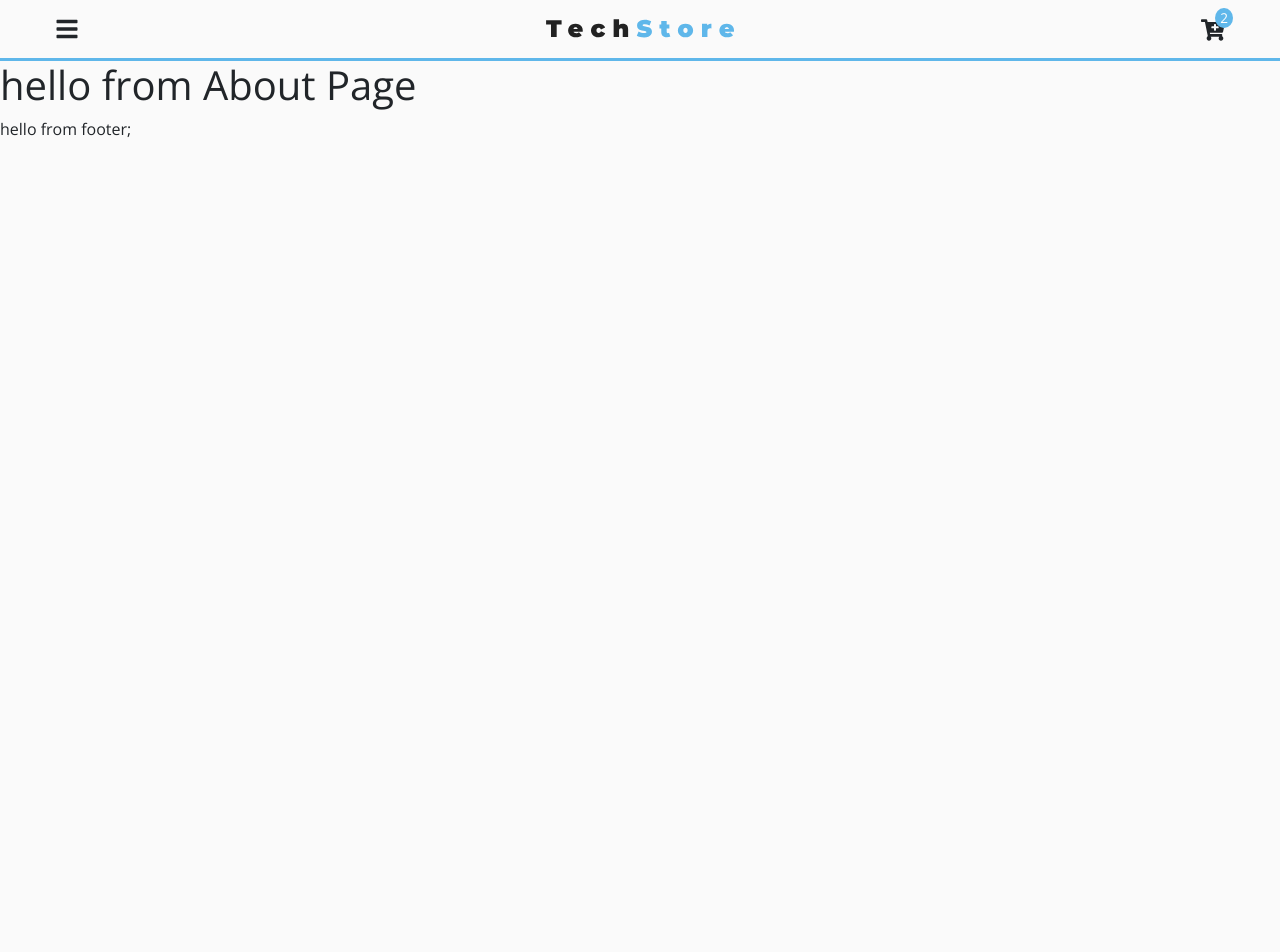
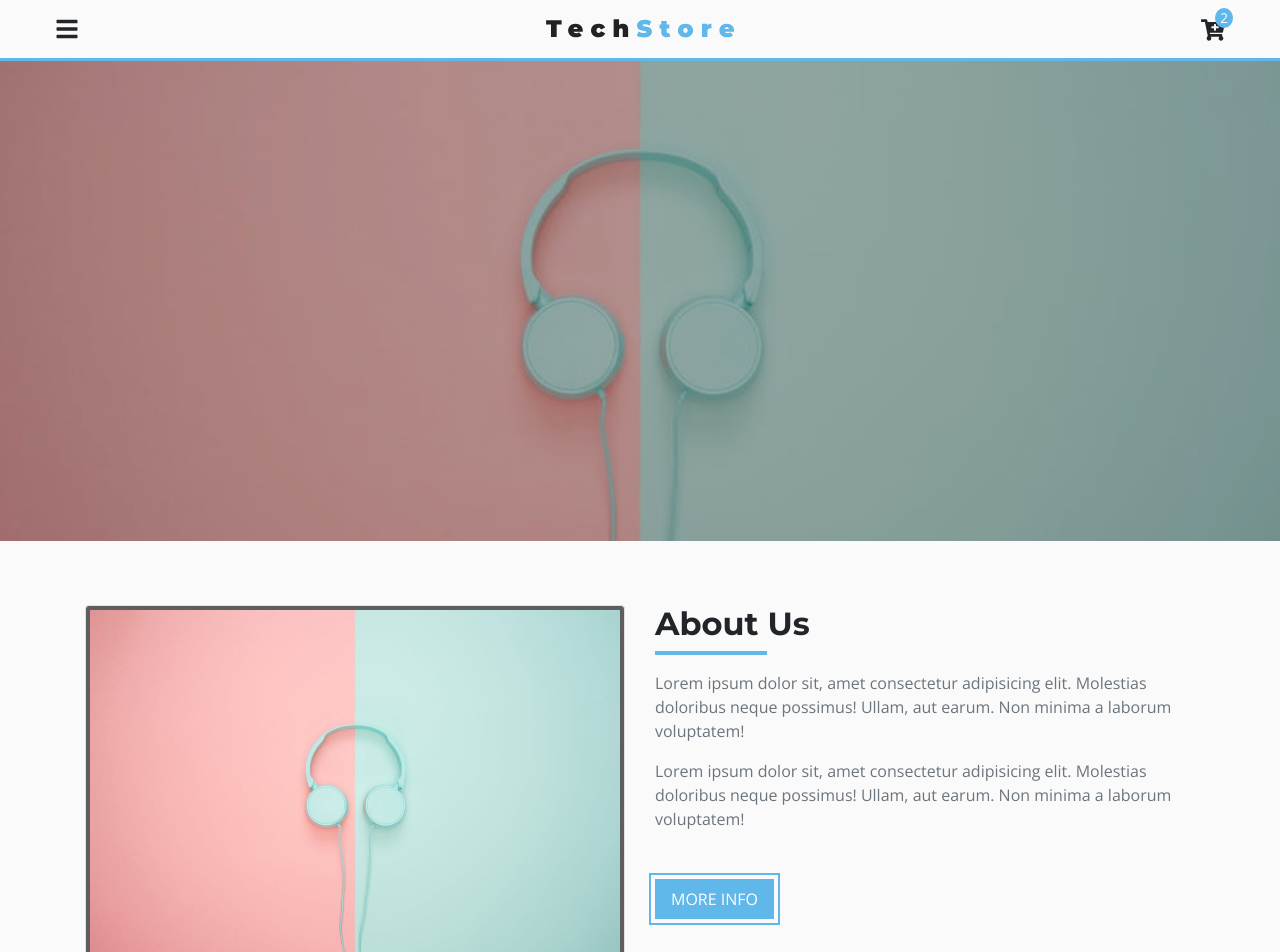
Before and after one commit to alinguru/react-tech-store, a React (Create React App) app: page /about in a window 1280 px wide. Shown: the top 952 px of the page. Before the commit the page ends 800 px from the top, so only its background shows below. Built offline with nearby package versions, Linux system fonts and the light colour scheme.

Commit message:
AboutPage and Info

```diff
--- /dev/null
+++ b/src/components/AboutPage/Info.js
@@ -0,0 +1,44 @@
+import React from "react";
+import Title from "../Title";
+import aboutBcg from "../../images/aboutBcg.jpeg";
+export default function Info() {
+  return (
+    <section className="py-5">
+      <div className="container">
+        <div className="row">
+          <div className="col-10 mx-auto col-md-6 my-3">
+            <img
+              src={aboutBcg}
+              className="img-fluid img-thumbnail"
+              alt="about company"
+              style={{ background: "var(--darkGrey)" }}
+            />
+          </div>
+          <div
+            className="col-10 mx-auto col-md-6
+          my-3"
+          >
+            <Title title="about us" />
+            <p className="text-lead text-muted my-3">
+              Lorem ipsum dolor sit, amet consectetur adipisicing elit.
+              Molestias doloribus neque possimus! Ullam, aut earum. Non minima a
+              laborum voluptatem!
+            </p>
+            <p className="text-lead text-muted my-3">
+              Lorem ipsum dolor sit, amet consectetur adipisicing elit.
+              Molestias doloribus neque possimus! Ullam, aut earum. Non minima a
+              laborum voluptatem!
+            </p>
+            <button
+              className="main-link"
+              type="button"
+              style={{ marginTop: "2rem" }}
+            >
+              more info
+            </button>
+          </div>
+        </div>
+      </div>
+    </section>
+  );
+}
--- a/src/components/Navbar.js
+++ b/src/components/Navbar.js
@@ -33,6 +33,7 @@ const NavWrapper = styled.nav`
   padding: 1rem 1.5rem;
   background: var(--mainGrey);
   border-bottom: 3px solid var(--primaryColor);
+  z-index: 1;
   .nav-center {
     display: flex;
     align-items: center;
--- /dev/null
+++ b/src/components/Title.js
@@ -0,0 +1,22 @@
+import React from "react";
+import styled from "styled-components";
+export default function Title({ title, center }) {
+  return (
+    <TitleWrapper className="row" center={center}>
+      <div className="col">
+        <h2 className="text-title">{title}</h2>
+        <div className="title-underline" />
+      </div>
+    </TitleWrapper>
+  );
+}
+
+const TitleWrapper = styled.div`
+  text-align: ${props => (props.center ? "center" : "left")};
+  .title-underline {
+    height: 0.25rem;
+    width: 7rem;
+    background: var(--primaryColor);
+    margin: ${props => (props.center ? "0 auto" : "0")};
+  }
+`;
--- a/src/pages/AboutPage.js
+++ b/src/pages/AboutPage.js
@@ -1,9 +1,12 @@
 import React from "react";
-
+import Info from "../components/AboutPage/Info";
+import Hero from "../components/Hero";
+import aboutBcg from "../images/aboutBcg.jpeg";
 export default function AboutPage() {
   return (
     <>
-      <h1>hello from About Page</h1>
+      <Hero img={aboutBcg} />
+      <Info />
     </>
   );
 }
```
